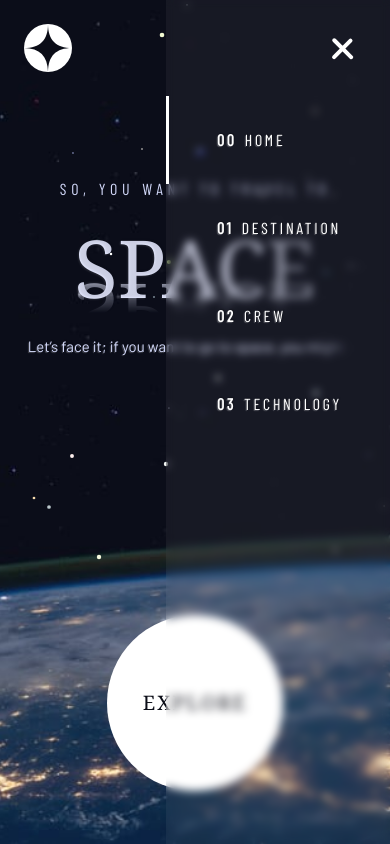
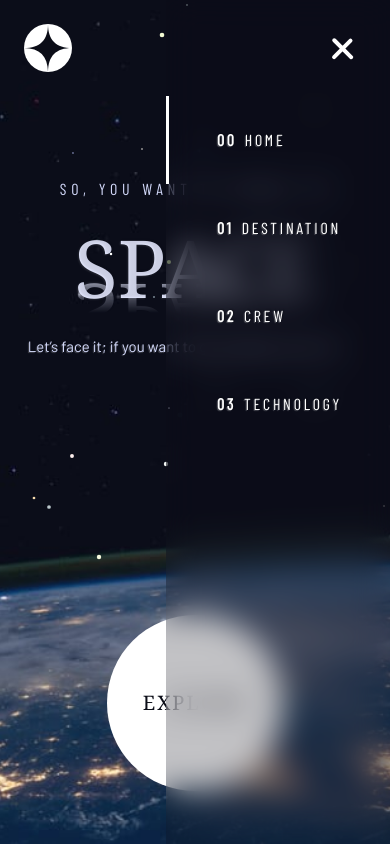
Before and after one commit to diversis/space-tourism-next, a Next.js app: page / in a window 390 px wide. Both pictures are taken after a click on the button "Menu". Built offline with nearby package versions, Linux system fonts and the light colour scheme; a web font is replaced by a local one.

Commit message:
changed mobile menu bg color to primary

```diff
--- a/src/components/layout/navbar.tsx
+++ b/src/components/layout/navbar.tsx
@@ -76,7 +76,7 @@ export default function Navbar() {
                                 ease: "backIn",
                             }}
                             exit={{ x: "100%" }}
-                            className="fixed right-0 top-0 z-[1000] h-full bg-secondary/5 backdrop-blur-sm md:hidden"
+                            className="fixed right-0 top-0 z-[1000] h-full bg-primary/25 backdrop-blur-lg md:hidden"
                         >
                             <ul className="mt-24 flex h-full w-full flex-col md:hidden md:gap-y-12">
                                 {NAV_LINKS.map((item, id) => {
--- a/src/styles/globals.css
+++ b/src/styles/globals.css
@@ -125,7 +125,7 @@
 }
 
 @layer components {
-    /* nav */
+    /* nav button */
     .mobile-nav-toggle {
         overflow: hidden;
         stroke-linecap: round;
```
